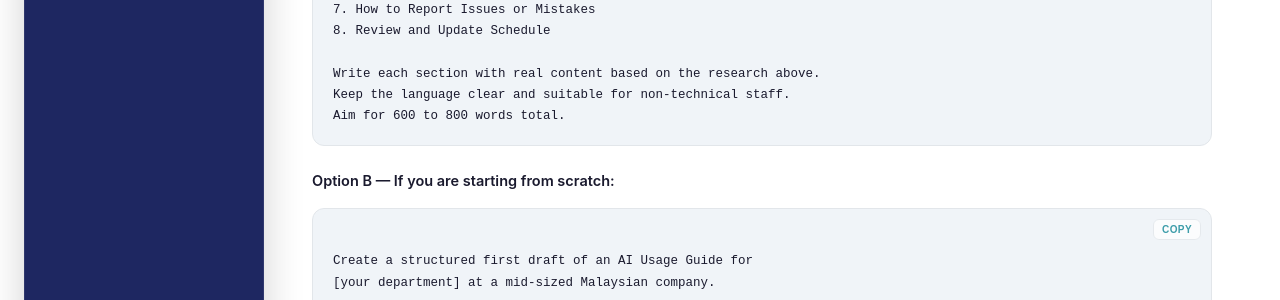
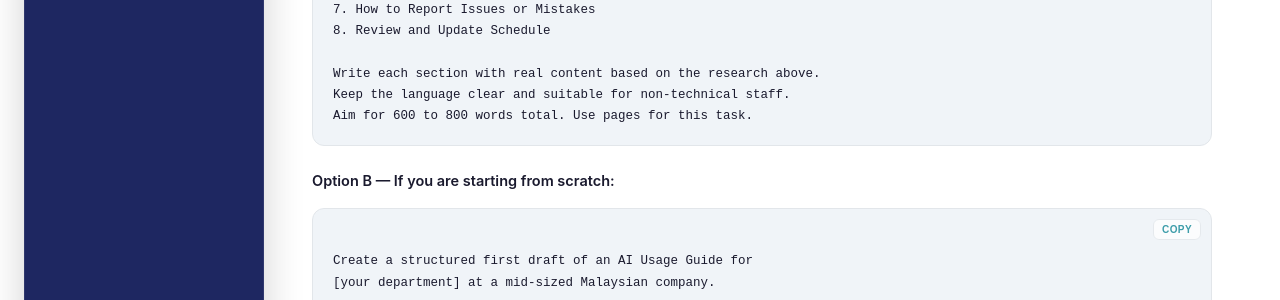
Before and after one commit to Asraf-JS/M365-Copilot-Workshop, a Jekyll site: the page built from 04-copilot-pages/prompts.md, in a window 1280 px wide and 900 px high, scrolled down 1005 px. Shown: the part 470-770 px from the top of the window. Built offline with Jekyll 4.4.1, drawn with Linux system fonts in a browser that asks for light colours; our own code applies the rules of GitHub Pages for plain Markdown files; some of the changed text lies outside the part shown.

Commit message:
Update prompts.md

````diff
--- a/04-copilot-pages/prompts.md
+++ b/04-copilot-pages/prompts.md
@@ -60,7 +60,7 @@ Include these sections:
 
 Write each section with real content based on the research above.
 Keep the language clear and suitable for non-technical staff.
-Aim for 600 to 800 words total.
+Aim for 600 to 800 words total. Use pages for this task.
 ```
 
 **Option B — If you are starting from scratch:**
````
